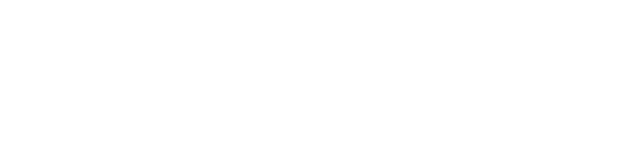
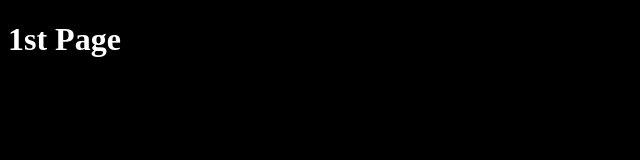
Before and after one commit to josegallo/git-project-basic, a plain HTML site: page index.html in a window 1280 px wide. Shown: the whole page, without its empty margins (0-640 px from the left). Drawn offline with Linux system fonts and the light colour scheme.

Commit message:
add style basic

```diff
--- a/index.html
+++ b/index.html
@@ -3,9 +3,10 @@
 <head>
     <meta charset="UTF-8">
     <meta name="viewport" content="width=device-width, initial-scale=1.0">
+    <link rel="stylesheet" href="style.css">
     <title>1st Page</title>
 </head>
 <body>
-
+    <h1>1st Page</h1>
 </body>
 </html>
--- a/style.css
+++ b/style.css
@@ -0,0 +1,4 @@
+* {
+    background-color: black;
+    color: white;
+}
```
